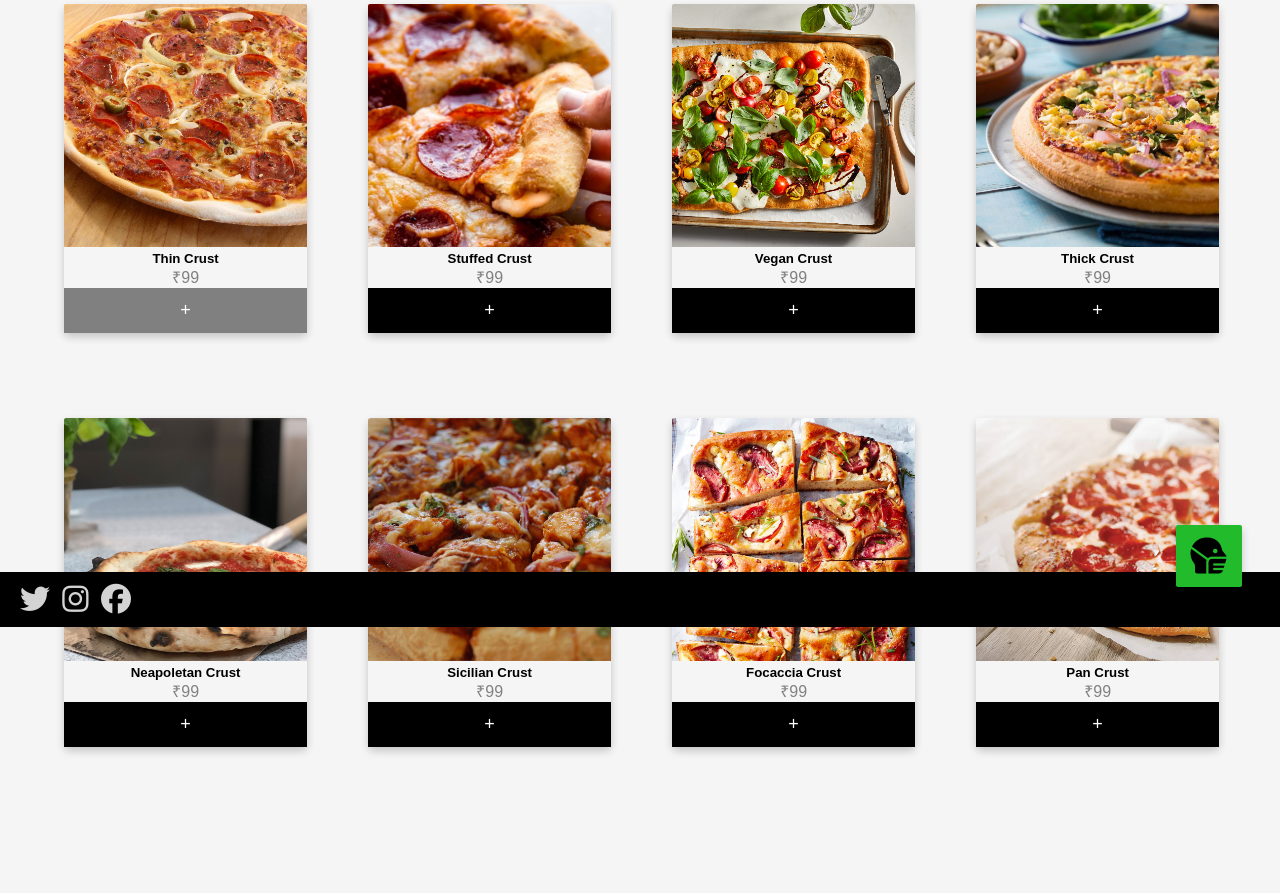
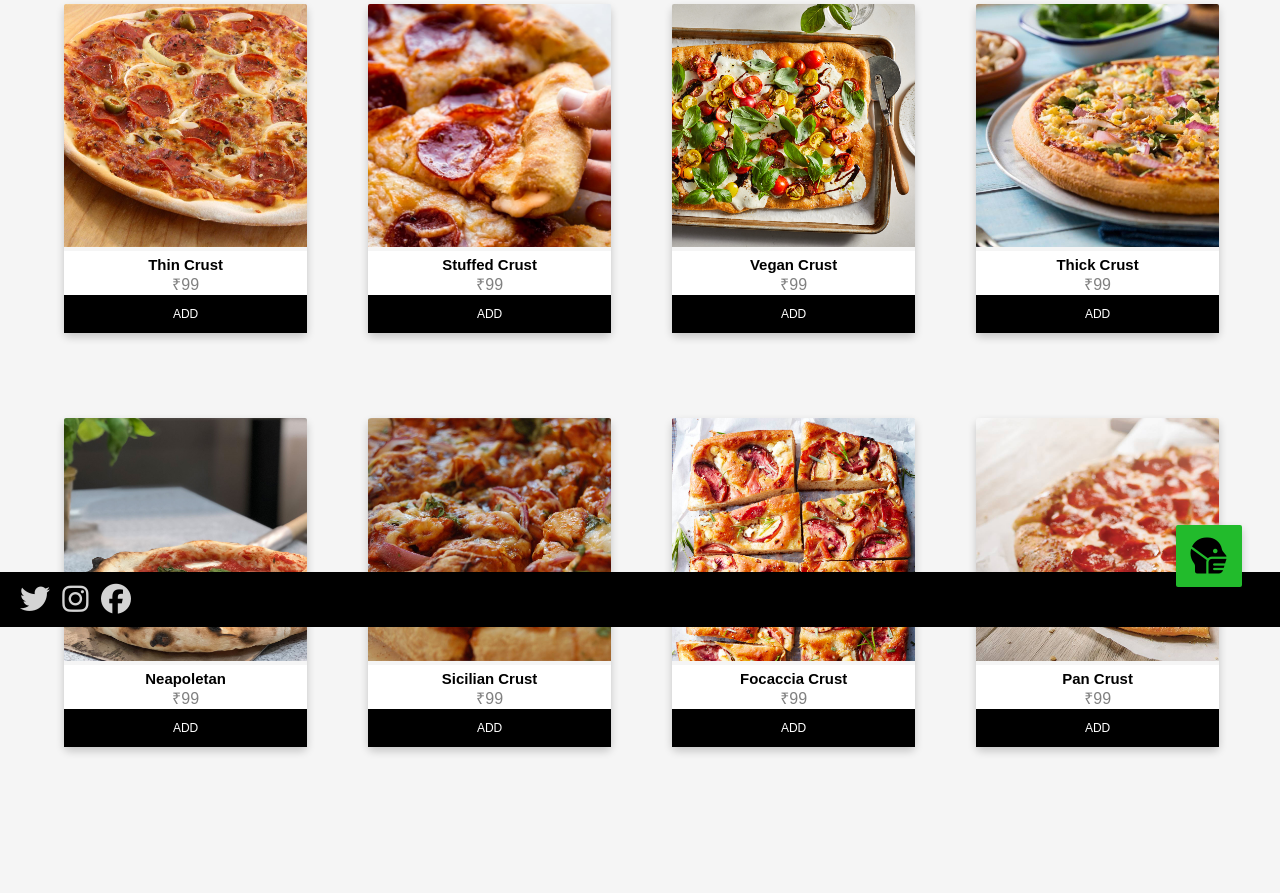
Before and after one commit to AnnMEldo31/onlinePizzaOrderingSystem, a PHP site: page /BuildIT_1.html in a window 1280 px wide. Shown: the part 173-1066 px from the top of the page. Run offline with PHP 8.4, Linux system fonts and the light colour scheme; some libraries are stand-ins or nearby versions.

Commit message:
new draft-4/10/21
i have an error in toppings part

```diff
--- a/Nan_home_web/BuildIT_1.css
+++ b/Nan_home_web/BuildIT_1.css
@@ -51,12 +51,14 @@ body{
     padding-top: 5%;
     padding-left: 5%;
     display: flex;
+    position: absolute;
+    z-index: -1;
   }
 
   /*toppings container*/
   /* The container for toppings */
 .container_crust {
-  display: block;
+  display: flex;
   position: relative;
   padding-left: 35px;
   margin-bottom: 12px;
@@ -153,6 +155,19 @@ body{
   font-size: 18px;
 }
 
+.cardtxt{
+  position: relative;
+  border: none;
+  outline: 0;
+  padding-top: 5px;
+  color: black;
+  background-color: white;
+  text-align: center;
+  cursor: pointer;
+  width: 100%;
+  font-size: 18px;
+}
+
 .card button:hover {
   opacity: 0.7;
 }
@@ -186,9 +201,9 @@ body{
 }
 
 .radio__label:hover{
-  background-color: grey;
+  background-color:rgb(82, 78, 78);
 }
 
 .radio__input:checked + .radio__label{
-background-color: grey;
+background-color: rgb(82, 78, 78);
 }
--- a/Nan_home_web/BuildIT_1.html
+++ b/Nan_home_web/BuildIT_1.html
@@ -6,7 +6,7 @@
         <title>Build IT</title>
         <link rel="stylesheet" href="homepage.css">
         <link rel="stylesheet" href="BuildIT_1.css">
-        <script src="homepage.js"></script>
+        <script src="buildIt.js"></script>
         <link rel="stylesheet" href="https://maxcdn.bootstrapcdn.com/font-awesome/4.4.0/css/font-awesome.min.css"> <!--buttons-->
         <script src="https://kit.fontawesome.com/931749e247.js" crossorigin="anonymous"></script> <!--buttons-->
     </head>
@@ -55,58 +55,114 @@
             <div id="crust" class="tabcontent">
                 <div class="card" style="float: left;">
                     <img src="thincrust.jpg" style="width:100%;">
+                    <div class="cardtxt">
                         <h5>Thin Crust</h5>
                         <p class="price">₹99</p>
-                    <p><button autofocus>+</button></p>
+                    </div>
+                    <p>
+                        <div class ="radio">
+                            <input class="radio__input" type="radio" name="pizza" id="thin" value="add">
+                            <label class="radio__label" for="thin">ADD</label>
+                        </div>
+                    </p>
                 </div>
 
                 <div class="card" style="float: left;">
                     <img src="stuffed.jpg" style="width:100%;">
+                    <div class="cardtxt">
                         <h5>Stuffed Crust</h5>
                         <p class="price">₹99</p>
-                    <p><button>+</button></p>
+                    </div>
+                        <p>
+                            <div class ="radio">
+                                <input class="radio__input" type="radio" name="pizza" id="stuffed" value="add">
+                                <label class="radio__label" for="stuffed">ADD</label>
+                            </div>
+                        </p>
                 </div>
 
                 <div class="card" style="float: left;">
                     <img src="vegan.jpg" style="width:100%;">
+                    <div class="cardtxt">
                         <h5>Vegan Crust</h5>
                         <p class="price">₹99</p>
-                    <p><button>+</button></p>
+                    </div>
+                    <p>
+                        <div class ="radio">
+                            <input class="radio__input" type="radio" name="pizza" id="vegan" value="add">
+                            <label class="radio__label" for="vegan">ADD</label>
+                        </div>
+                    </p>
                 </div>
 
                 <div class="card" style="float: left;">
                     <img src="thick.jpg" style="width:100%;">
+                    <div class="cardtxt">
                         <h5>Thick Crust</h5>
                         <p class="price">₹99</p>
-                    <p><button>+</button></p>
+                    </div>
+                    <p>
+                        <div class ="radio">
+                            <input class="radio__input" type="radio" name="pizza" id="thick" value="add">
+                            <label class="radio__label" for="thick">ADD</label>
+                        </div>
+                    </p>
                 </div>
 
                 <div class="card" style="float: right;margin-bottom: 12%;">
                     <img src="pan.jpg" style="width:100%;">
+                    <div class="cardtxt">
                         <h5>Pan Crust</h5>
                         <p class="price">₹99</p>
-                    <p><button>+</button></p>
+                    </div>
+                    <p>
+                        <div class ="radio">
+                            <input class="radio__input" type="radio" name="pizza" id="pan" value="add">
+                            <label class="radio__label" for="pan">ADD</label>
+                        </div>
+                    </p>
                 </div>
 
                 <div class="card" style="float: left; ">
                     <img src="neapoletan.jpg" style="width:100%;">
-                    <h5>Neapoletan Crust</h5>
+                    <div class="cardtxt">
+                        <h5>Neapoletan</h5>
                         <p class="price">₹99</p>
-                    <p><button>+</button></p>
+                    </div>
+                    <p>
+                        <div class ="radio">
+                            <input class="radio__input" type="radio" name="pizza" id="neo" value="add">
+                            <label class="radio__label" for="neo">ADD</label>
+                        </div>
+                    </p>
                 </div>
 
                 <div class="card" style="float: left; ">
                     <img src="sicilian.jpg" style="width:100%;">
+                    <div class="cardtxt">
                         <h5>Sicilian Crust</h5>
                         <p class="price">₹99</p>
-                    <p><button>+</button></p>
+                    </div>
+                    <p>
+                        <div class ="radio">
+                            <input class="radio__input" type="radio" name="pizza" id="scicilian" value="add">
+                            <label class="radio__label" for="scicilian">ADD</label>
+                        </div>
+                    </p>
                 </div>
 
                 <div class="card" style="float: right; ">
                     <img src="focaccia.jpg" style="width:100%;">
+                    <div class="cardtxt">
                         <h5>Focaccia Crust</h5>
                         <p class="price">₹99</p>
-                    <p><button>+</button></p>
+                    </div>
+                    <p>
+                        <div class ="radio">
+                            <input class="radio__input" type="radio" name="pizza" id="focaccia" value="add">
+                            <label class="radio__label" for="focaccia">ADD</label>
+                        </div>
+                    </p>
                 </div>
             </div>
 
@@ -114,9 +170,11 @@
             <!--sauces-->
             <div id="sauce" class="tabcontent">
                     <div class="card" style="float: left;">
-                    <img src="thincrust.jpg" style="width:100%;">
-                    <h5>Thin Crust</h5>
+                        <img src="sauce.jpg" style="width:100%;">
+                        <div class="cardtxt">
+                            <h5>Neapolitan sauce</h5>
                             <p class="price">₹99</p>
+                        </div>
                         <p>
                             <div class ="radio">
                                 <input class="radio__input" type="radio" name="saucerad" id="radio1" value="less">
@@ -134,9 +192,11 @@
                     </div>
 
                     <div class="card" style="float: left;">
-                    <img src="thincrust.jpg" style="width:100%;">
-                    <h5>Thin Crust</h5>
+                        <img src="whites.jpg" style="width:100%;">
+                        <div class="cardtxt">
+                            <h5>Betchamel Sauce</h5>
                             <p class="price">₹99</p>
+                        </div>
                         <p>
                             <div class ="radio">
                                 <input class="radio__input" type="radio" name="saucerad" id="radio4" value="less">
@@ -149,6 +209,50 @@
                             <div class ="radio">
                                 <input class="radio__input" type="radio" name="saucerad" id="radio6" value="extra">
                                 <label class="radio__label" for="radio6">EXTRA</label>
+                            </div>
+                        </p>
+                    </div>
+
+                    <div class="card" style="float: left;">
+                        <img src="cheese.jpg" style="width:100%;">
+                        <div class="cardtxt">
+                            <h5>Motzerella Cheese</h5>
+                            <p class="price">₹99</p>
+                        </div>
+                        <p>
+                            <div class ="radio">
+                                <input class="radio__input" type="radio" name="cheeserad" id="radio7" value="less">
+                                <label class="radio__label" for="radio7">LESS</label>
+                            </div>
+                            <div class ="radio">
+                                <input class="radio__input" type="radio" name="cheeserad" id="radio8" value="+">
+                                <label class="radio__label" for="radio8">+</label>
+                            </div>
+                            <div class ="radio">
+                                <input class="radio__input" type="radio" name="cheeserad" id="radio9" value="extra">
+                                <label class="radio__label" for="radio9">EXTRA</label>
+                            </div>
+                        </p>
+                    </div>
+
+                    <div class="card" style="float: left;">
+                        <img src="cheddar.jpg" style="width:100%;">
+                        <div class="cardtxt">
+                            <h5>Yellow Cheddar Cheese</h5>
+                            <p class="price">₹99</p>
+                        </div>
+                        <p>
+                            <div class ="radio">
+                                <input class="radio__input" type="radio" name="cheeserad" id="radio10" value="less">
+                                <label class="radio__label" for="radio10">LESS</label>
+                            </div>
+                            <div class ="radio">
+                                <input class="radio__input" type="radio" name="cheeserad" id="radio11" value="+">
+                                <label class="radio__label" for="radio11">+</label>
+                            </div>
+                            <div class ="radio">
+                                <input class="radio__input" type="radio" name="cheeserad" id="radio12" value="extra">
+                                <label class="radio__label" for="radio12">EXTRA</label>
                             </div>
                         </p>
                     </div>
@@ -174,6 +278,28 @@
                     <input type="checkbox">
                     <span class="checkmark_crust"></span>
                 </label>
+
+                <div style="float: right;">
+                    <h3>VEG OPTIONS</h3>
+                    <br>
+                    <label class="container_crust">One
+                        <input type="checkbox" checked="checked">
+                        <span class="checkmark_crust"></span>
+                    </label>
+                    <label class="container_crust">Two
+                        <input type="checkbox">
+                        <span class="checkmark_crust"></span>
+                    </label>
+                    <label class="container_crust">Three
+                        <input type="checkbox">
+                        <span class="checkmark_crust"></span>
+                    </label>
+                    <label class="container_crust">Four
+                        <input type="checkbox">
+                        <span class="checkmark_crust"></span>
+                    </label>
+                </div>
+
             </div>
             <!--tab end-->
         </div> <!--to keep the content-->
```
Also changed, not shown: Nan_home_web/buildIt.js (added, +23 -0 lines), Nan_home_web/homepage.js (+0 -19 lines), Nan_home_web/backsaucecheese.jpg (added), Nan_home_web/cheddar.jpg (added), Nan_home_web/cheese.jpg (added), Nan_home_web/sauce.jpg (added), Nan_home_web/whites.jpg (added). Lines whose indentation alone changed are shown as unchanged.
